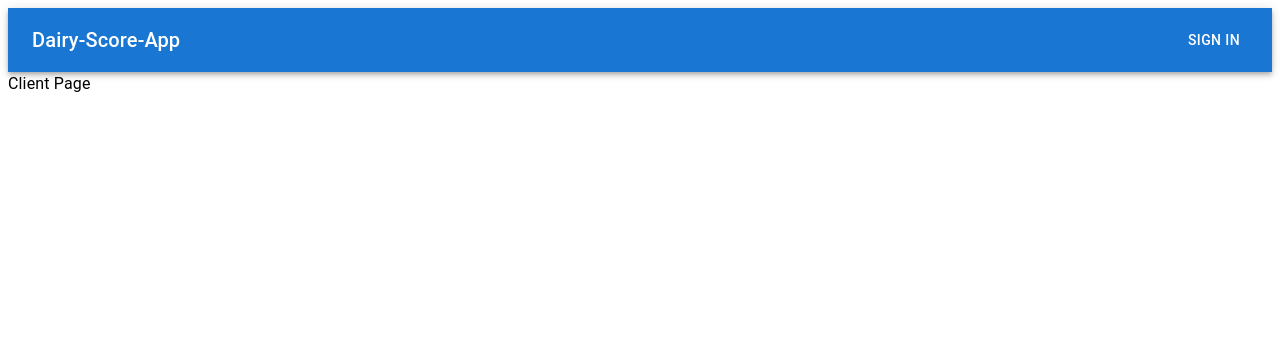
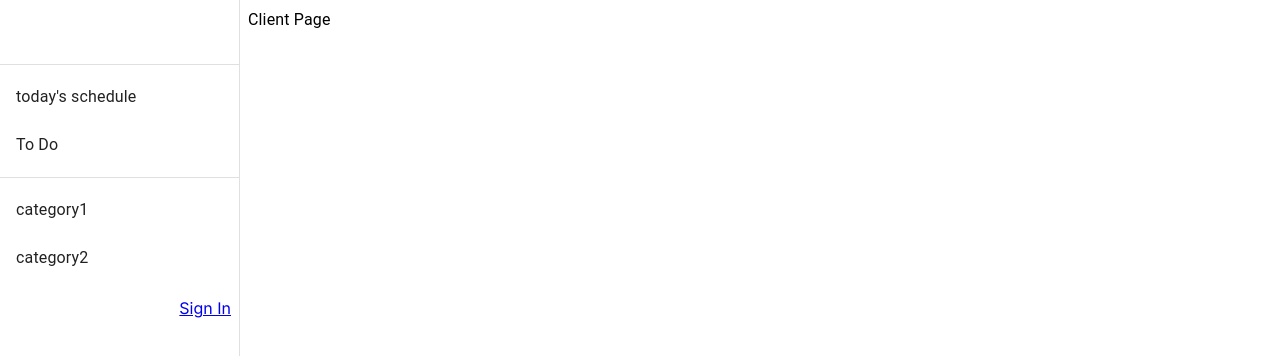
Before and after one commit to sonoda-kengo/daily-score-frontend, a Next.js app: page / in a window 1280 px wide. Shown: the top 356 px of the page. Built offline with nearby package versions, Linux system fonts and the light colour scheme; no server answers.

Commit message:
add drawer and pages

```diff
--- a/app/(site)/layout.tsx
+++ b/app/(site)/layout.tsx
@@ -1,6 +1,8 @@
 import { Inter } from 'next/font/google';
 import Header from '@/components/header';
+import DrawerLeft from '@/components/drawer';
 import { Providers } from './provider';
+import { Grid } from '@mui/material';
 
 const inter = Inter({ subsets: ['latin'] });
 
@@ -13,8 +15,10 @@ export default function RootLayout({ children }: { children: React.ReactNode })
   return (
     <html lang='en'>
       <body className={inter.className}>
-        <Header />
-        <Providers>{children}</Providers>
+        <Grid container>
+          <DrawerLeft />
+          <Providers>{children}</Providers>
+        </Grid>
       </body>
     </html>
   );
--- /dev/null
+++ b/components/drawer.tsx
@@ -0,0 +1,92 @@
+'use client';
+
+import * as React from 'react';
+import Box from '@mui/material/Box';
+import Drawer from '@mui/material/Drawer';
+import CssBaseline from '@mui/material/CssBaseline';
+import AppBar from '@mui/material/AppBar';
+import Toolbar from '@mui/material/Toolbar';
+import List from '@mui/material/List';
+import Typography from '@mui/material/Typography';
+import Divider from '@mui/material/Divider';
+import ListItem from '@mui/material/ListItem';
+import ListItemButton from '@mui/material/ListItemButton';
+import ListItemText from '@mui/material/ListItemText';
+import { useContext } from 'react';
+import Link from 'next/link';
+
+const drawerWidth = 240;
+
+interface IDrawer {
+  text: string;
+  link: string;
+}
+
+interface ICategory {
+  text: string;
+  id: number;
+}
+
+const drawerList: IDrawer[] = [
+  { text: "today's schedule", link: 'schedule' },
+  { text: 'To Do', link: 'todo' },
+];
+
+const categoryDrawerList: ICategory[] = [
+  { text: 'category1', id: 1 },
+  { text: 'category2', id: 2 },
+];
+
+export default function DrawerLeft() {
+  return (
+    <Box>
+      {/* <AppBar
+        position='fixed'
+        sx={{ width: `calc(100% - ${drawerWidth}px)`, ml: `${drawerWidth}px` }}
+      >
+        <Toolbar>
+          <Typography variant='h6' noWrap component='div'>
+            Permanent drawer
+          </Typography>
+        </Toolbar>
+      </AppBar> */}
+      <Drawer
+        sx={{
+          width: drawerWidth,
+          flexShrink: 0,
+          '& .MuiDrawer-paper': {
+            width: drawerWidth,
+            boxSizing: 'border-box',
+          },
+        }}
+        variant='permanent'
+        anchor='left'
+      >
+        <Toolbar />
+        <Divider />
+        <List>
+          {drawerList.map((item, index) => (
+            <ListItem key={index} disablePadding>
+              <ListItemButton href={item.link}>
+                <ListItemText primary={item.text} />
+              </ListItemButton>
+            </ListItem>
+          ))}
+        </List>
+        <Divider />
+        <List>
+          {categoryDrawerList.map((item, index) => (
+            <ListItem key={item.text} disablePadding>
+              <ListItemButton href={`/category/${item.id}`}>
+                <ListItemText primary={item.text} />
+              </ListItemButton>
+            </ListItem>
+          ))}
+        </List>
+        <Box sx={{ display: 'flex', justifyContent: 'flex-end', m: 1 }}>
+          <Link href='login'>Sign In</Link>
+        </Box>
+      </Drawer>
+    </Box>
+  );
+}
```
Also changed, not shown: app/(site)/category/[id]/page.tsx (added, +8 -0 lines), app/(site)/category/page.tsx (added, +8 -0 lines), app/(site)/schedule/page.tsx (added, +8 -0 lines), app/(site)/todo/page.tsx (added, +8 -0 lines).
